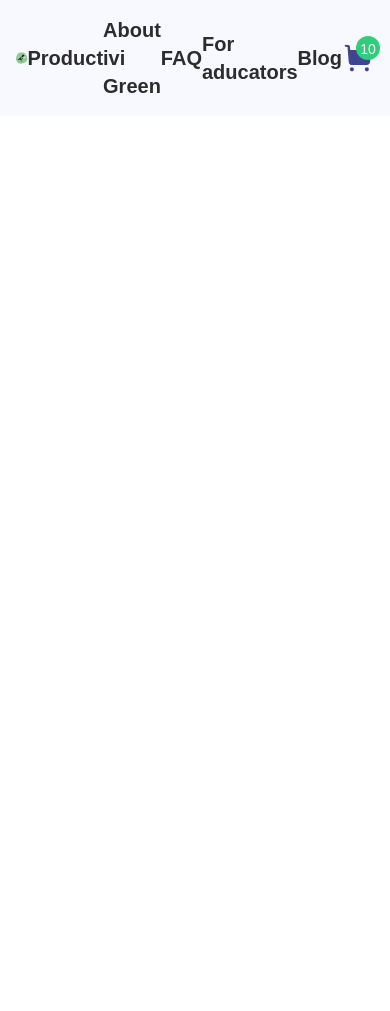
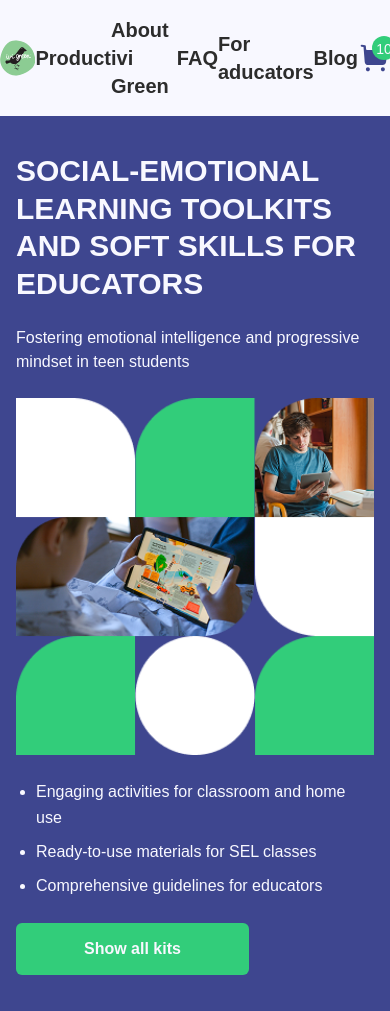
Before and after one commit to TochJob/ivi-test, a Vue app: page / in a window 390 px wide. Before the commit the page ends 844 px from the top, so only its background shows below. Built offline with nearby package versions, Linux system fonts and the light colour scheme; the HTML template or start-up script is replaced by a standard one.

Commit message:
add: main screen

```diff
--- a/src/assets/css/base.css
+++ b/src/assets/css/base.css
@@ -54,7 +54,6 @@
 *::before,
 *::after {
   box-sizing: border-box;
-  margin: 0;
 }
 
 body {
--- a/src/assets/css/tailwind.css
+++ b/src/assets/css/tailwind.css
@@ -1,13 +1,14 @@
 @import 'tailwindcss';
+
 @theme {
   --font-display: 'Poppins', 'sans-serif';
 
   --color-white: #f8f8ff;
   --color-black: #2c2c2c;
   --color-sucess: #32cd7a;
-  --color-general: '#3E468F';
-  --color-accent: '#2FC6DA';
-  --color-secondary: '#FEC014';
-  --color-sale: '#F26B39';
-  --color-error: '#ED6161';
+  --color-general: #3e468f;
+  --color-accent: #2fc6da;
+  --color-secondary: #fec014;
+  --color-sale: #f26b39;
+  --color-error: #ed6161;
 }
--- /dev/null
+++ b/src/assets/img/index.ts
@@ -0,0 +1,4 @@
+import mainDesktop from './main.svg'
+import mainMobile from './mainMobile.png'
+
+export { mainDesktop, mainMobile }
--- /dev/null
+++ b/src/modules/app/components/AppButton.vue
@@ -0,0 +1,8 @@
+<script setup lang="ts"></script>
+<template>
+  <button
+    class="bg-sucess w-fit cursor-pointer text-white px-17 py-3.5 rounded-md text-base md:text-xl font-semibold hover:bg-green-600 transition"
+  >
+    <slot></slot>
+  </button>
+</template>
--- a/src/modules/app/index.ts
+++ b/src/modules/app/index.ts
@@ -1,3 +1,4 @@
 import AppBasket from './components/AppBasket.vue'
+import AppButton from './components/AppButton.vue'
 
-export { AppBasket }
+export { AppBasket, AppButton }
--- a/src/modules/layout/LayoutHeader.vue
+++ b/src/modules/layout/LayoutHeader.vue
@@ -33,7 +33,7 @@ function moveToBasket() {
 </script>
 <template>
   <header class="bg-white flex justify-center py-4">
-    <nav class="w-full max-w-6xl px-4 sm:px-6 lg:px-8 flex items-center justify-between">
+    <nav class="w-full max-w-6xl flex items-center justify-between">
       <LogoMain />
 
       <RouterLink
--- a/src/modules/main/MainScreen.vue
+++ b/src/modules/main/MainScreen.vue
@@ -1,4 +1,40 @@
-<script setup lang="ts"></script>
+<script setup lang="ts">
+import { mainDesktop, mainMobile } from '@/assets/img'
+import { AppButton } from '../app'
+
+const advantagesList = [
+  'Engaging activities for classroom and home use',
+  'Ready-to-use materials for SEL classes',
+  'Comprehensive guidelines for educators',
+]
+</script>
 <template>
-  <section class=""></section>
+  <section class="bg-general py-9 flex items-center justify-center">
+    <div
+      class="max-w-7xl px-4 sm:px-6 lg:px-8 mx-auto grid grid-cols-1 md:grid-cols-2 gap-8 items-center"
+    >
+      <!-- Left column -->
+      <div class="flex flex-col gap-6">
+        <h2 class="text-3xl md:text-4xl font-bold leading-tight text-white md:w-5/6">
+          SOCIAL-EMOTIONAL LEARNING TOOLKITS AND SOFT SKILLS FOR EDUCATORS
+        </h2>
+        <p class="text-base md:text-3xl text-white md:w-3/4">
+          Fostering emotional intelligence and progressive mindset in teen students
+        </p>
+
+        <img :src="mainMobile" class="md:hidden block" alt="mainImage" />
+
+        <ul class="md:hidden block list-disc pl-5 text-white space-y-2 text-base leading-relaxed">
+          <li v-for="(item, index) of advantagesList" :key="index">{{ item }}</li>
+        </ul>
+
+        <AppButton>Show all kits</AppButton>
+      </div>
+
+      <!-- Right column -->
+      <div class="md:block hidden">
+        <img :src="mainDesktop" alt="mainImage" />
+      </div>
+    </div>
+  </section>
 </template>
--- /dev/null
+++ b/src/modules/main/index.ts
@@ -0,0 +1,3 @@
+import MainScreen from './MainScreen.vue'
+
+export { MainScreen }
--- a/src/router/index.ts
+++ b/src/router/index.ts
@@ -3,11 +3,11 @@ import { createRouter, createWebHistory } from 'vue-router'
 const router = createRouter({
   history: createWebHistory(import.meta.env.BASE_URL),
   routes: [
-    // {
-    //   path: '/',
-    //   name: 'home',
-    //   component: () => import('../views/AboutView.vue'),
-    // },
+    {
+      path: '/',
+      name: 'home',
+      component: () => import('@/modules/main/MainScreen.vue'),
+    },
   ],
 })
 
```
Also changed, not shown: src/assets/img/main.svg (added), src/assets/img/mainMobile.png (added).
